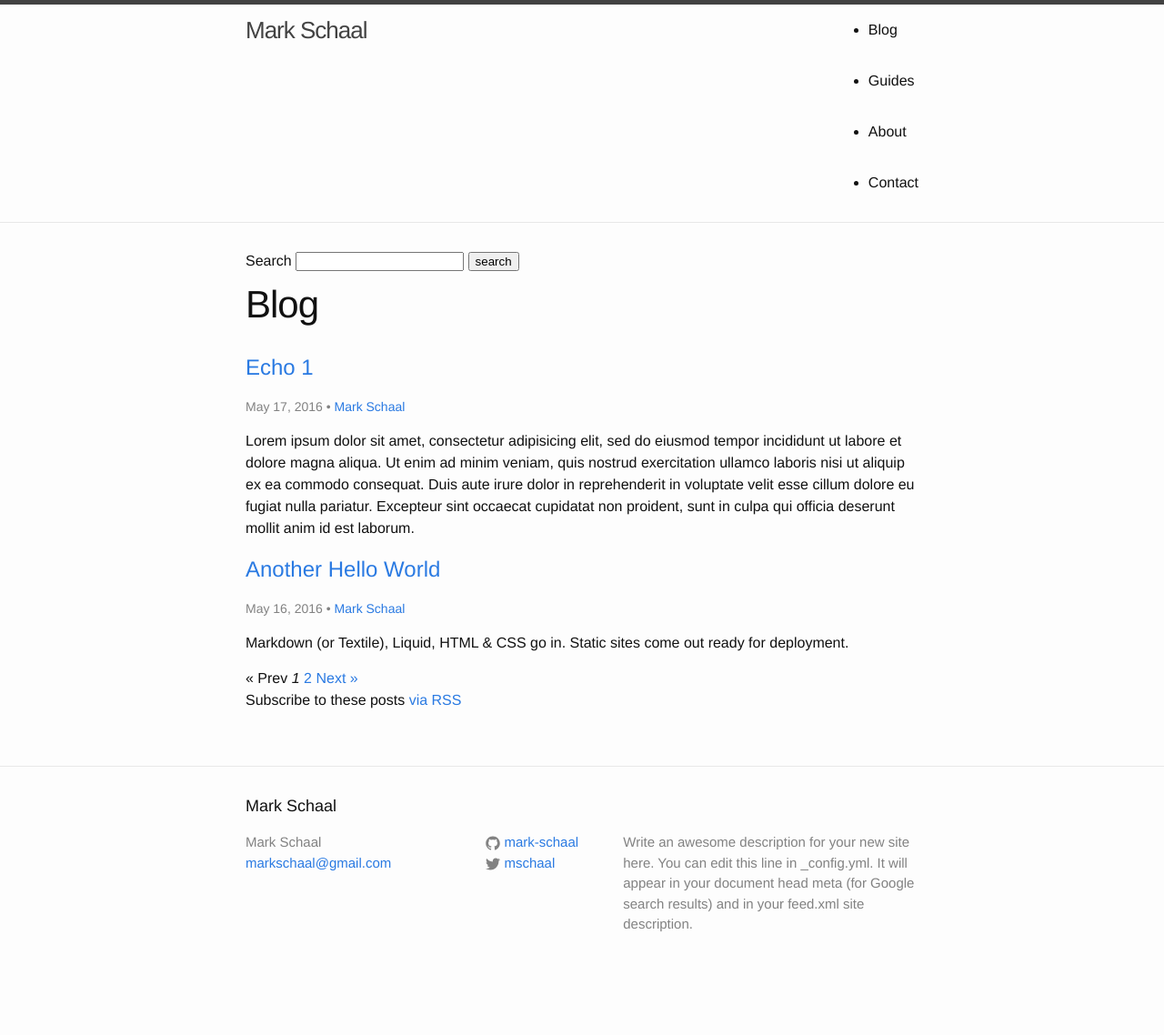
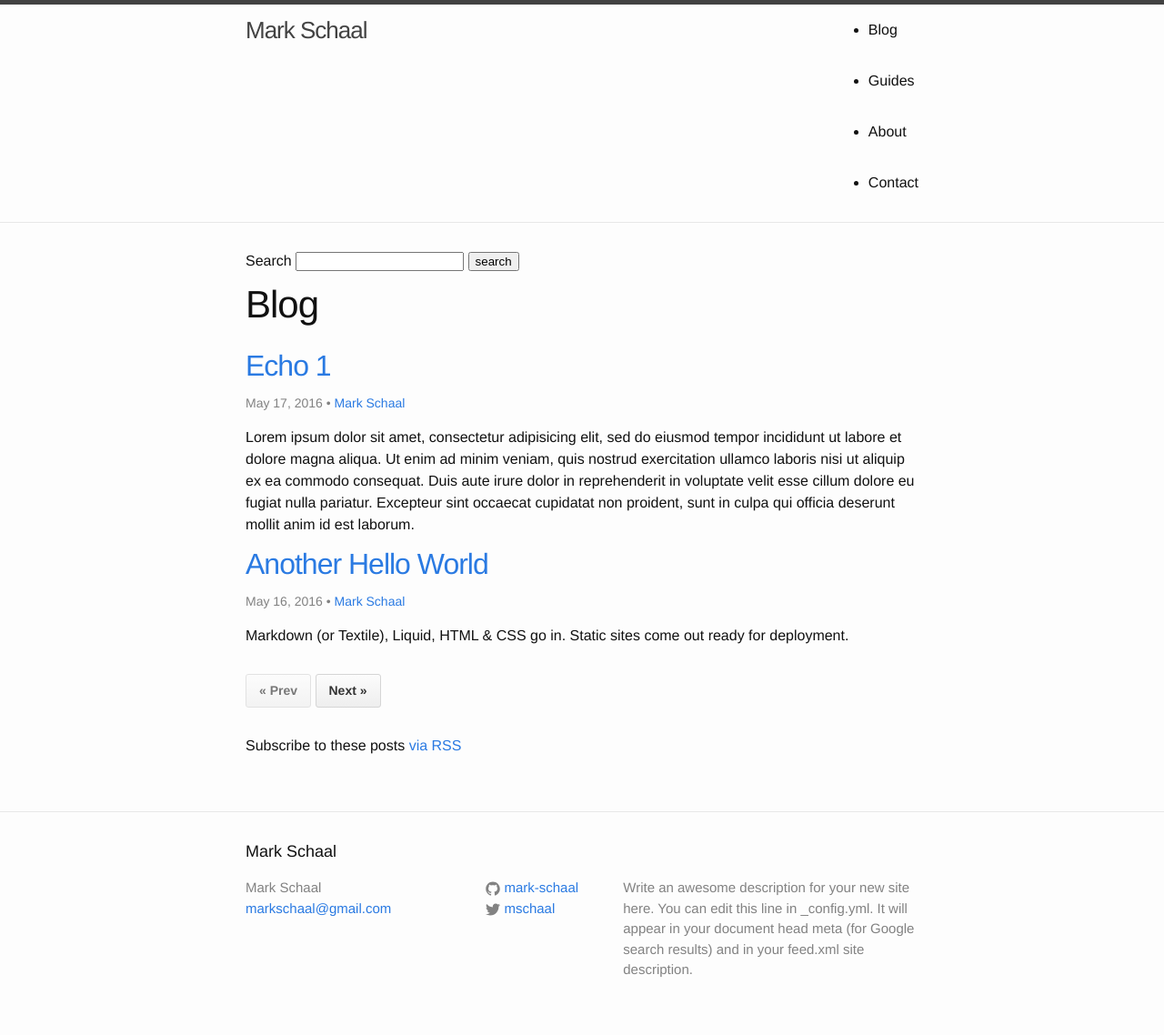
Before and after one commit to mark-schaal/mark-schaal.github.io, a Jekyll site: the page built from blog/index.html, in a window 1280 px wide. Shown: the whole page at 91% size. Built offline with Jekyll 4.4.1, drawn with Linux system fonts in a browser that asks for light colours; nearby versions of some CDN libraries; the list of posts is cut into pages by our own code; before the commit the page ends 1088 px from its top, so only the background shows below that.

Commit message:
Style updates and formatting for pagination.

```diff
--- a/_sass/_layout.scss
+++ b/_sass/_layout.scss
@@ -246,6 +246,66 @@
 }
 
 /**
+ * Pagination
+ */
+ .pagination{
+    margin: $spacing-unit 0;
+    display: block;
+    width: 100%;
+    position: relative;
+
+    .pagination__button{
+        position: relative;
+        display: inline-block;
+        padding: .5em 1em;
+        font-size: 14px;
+        font-weight: bold;
+        line-height: 1.5em;
+        color: #333;
+        white-space: nowrap;
+        vertical-align: middle;
+        cursor: pointer;
+        -webkit-user-select: none;
+        -moz-user-select: none;
+        -ms-user-select: none;
+        user-select: none;
+        background-color: #eee;
+        background-image: -webkit-linear-gradient(#fcfcfc, #eee);
+        background-image: linear-gradient(#fcfcfc, #eee);
+        border: 1px solid #d5d5d5;
+        border-radius: 3px;
+        -webkit-appearance: none;
+
+        // Previous Page Button State
+        &.pagination__button--prev{
+        }
+
+        // Next Page Button State
+        &.pagination__button--next{
+        }
+
+        // Current Page Button State
+        &.pagination__button--current{
+            cursor: inherit;
+            color: #fff;
+            background-color: #4078c0;
+            background-image: -webkit-linear-gradient(#4078c0, #4078c0);
+            background-image: linear-gradient(#4078c0, #4078c0);
+            border-color: #4078c0;
+            em{
+                font-style: normal;
+            }
+        }
+
+        // Disabled Button State
+        &.pagination__button--disabled{
+            cursor: inherit;
+            opacity: .66;
+        }
+    }
+ }
+
+/**
  * Filters
  */
 .svg-filter {
--- a/blog/index.html
+++ b/blog/index.html
@@ -6,7 +6,7 @@ sharing: false
 
 <!-- This loops through the paginated posts -->
 {% for post in paginator.posts %}
-  <h1><a href="{{ post.url }}">{{ post.title }}</a></h1>
+  <h2 class="post-title"><a href="{{ post.url }}">{{ post.title }}</a></h2>
   <p class="post-meta">
       <time datetime="{{ post.date | date_to_xmlschema }}" itemprop="datePublished">{{ post.date | date: "%b %-d, %Y" }}</time>
       {% if site.author %}
@@ -24,25 +24,27 @@ sharing: false
 {% if paginator.total_pages > 1 %}
 <div class="pagination">
   {% if paginator.previous_page %}
-    <a href="{{ paginator.previous_page_path | prepend: site.baseurl | replace: '//', '/' }}">&laquo; Prev</a>
+    <a class="pagination__button pagination__button--prev" href="{{ paginator.previous_page_path | prepend: site.baseurl | replace: '//', '/' }}">&laquo; Prev</a>
   {% else %}
-    <span>&laquo; Prev</span>
+    <span class="pagination__button pagination__button--disabled">&laquo; Prev</span>
   {% endif %}
 
+  <!-- Optional display of individual paging leafs
   {% for page in (1..paginator.total_pages) %}
     {% if page == paginator.page %}
-      <em>{{ page }}</em>
+      <span class="pagination__button pagination__button--current"><em>{{ page }}</em></span>
     {% elsif page == 1 %}
-      <a href="{{ '/index.html' | prepend: site.baseurl | replace: '//', '/' }}">{{ page }}</a>
+      <a class="pagination__button" href="{{ '/blog/' | prepend: site.baseurl | replace: '//', '/' }}">{{ page }}</a>
     {% else %}
-      <a href="{{ site.paginate_path | prepend: site.baseurl | replace: '//', '/' | replace: ':num', page }}">{{ page }}</a>
+      <a class="pagination__button" href="{{ site.paginate_path | prepend: site.baseurl | replace: '//', '/' | replace: ':num', page }}">{{ page }}</a>
     {% endif %}
   {% endfor %}
+-->
 
   {% if paginator.next_page %}
-    <a href="{{ paginator.next_page_path | prepend: site.baseurl | replace: '//', '/' }}">Next &raquo;</a>
+    <a class="pagination__button pagination__button--next" href="{{ paginator.next_page_path | prepend: site.baseurl | replace: '//', '/' }}">Next &raquo;</a>
   {% else %}
-    <span>Next &raquo;</span>
+    <span class="pagination__button pagination__button--disabled">Next &raquo;</span>
   {% endif %}
 </div>
 {% endif %}
```
